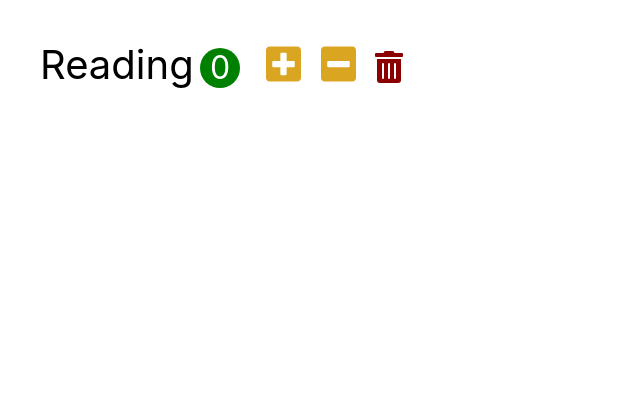
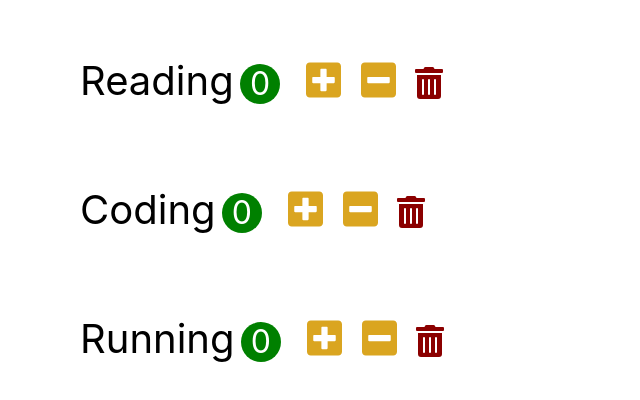
Before and after one commit to youmeSon/habit-tracker-new, a React (Create React App) app: page / in a window 1280 px wide. Shown: the top 400 px of the page, without its empty margins (0-640 px from the left). Built offline with nearby package versions, Linux system fonts and the light colour scheme.

Commit message:
Create a habits component

```diff
--- a/src/app.jsx
+++ b/src/app.jsx
@@ -1,9 +1,10 @@
 import React from "react";
 import "./app.css";
-import Habit from "./components/habit";
+
+import Habits from "./components/habits";
 
 function App() {
-  return <Habit />;
+  return <Habits />;
 }
 
 export default App;
--- a/src/components/habit.jsx
+++ b/src/components/habit.jsx
@@ -1,24 +1,23 @@
 import React, { Component } from "react";
 
 class Habit extends Component {
-  state = {
-    count: 0,
-  };
-
   handleIncrement = () => {
-    this.setState({ count: this.state.count + 1 });
+    this.props.onIncrement(this.props.habit);
   };
 
   handleDecrement = () => {
-    const count = this.state.count - 1;
-    this.setState({ count: count < 0 ? 0 : count });
+    this.props.onDecrement(this.props.habit);
   };
 
+  handleDelete = () => {
+    this.props.onDelete(this.props.habit);
+  };
   render() {
+    const { name, count } = this.props.habit;
     return (
       <li className="habit">
-        <span>Reading</span>
-        <span className="habit-count">{this.state.count}</span>
+        <span>{name}</span>
+        <span className="habit-count">{count}</span>
         <button
           className="habit-button habit-increase"
           onClick={this.handleIncrement}
--- /dev/null
+++ b/src/components/habits.jsx
@@ -0,0 +1,56 @@
+import React, { Component } from "react";
+import Habit from "./habit";
+
+class Habits extends Component {
+  state = {
+    habits: [
+      { id: 1, name: "Reading", count: 0 },
+      { id: 2, name: "Coding", count: 0 },
+      { id: 3, name: "Running", count: 0 },
+    ],
+  };
+
+  handleIncrement = (habit) => {
+    const habits = this.state.habits.map((item) => {
+      if (item.id === habit.id) {
+        return { ...habit, count: habit.count + 1 };
+      }
+      return item;
+    });
+    this.setState({ habits });
+  };
+
+  handleDecrement = (habit) => {
+    const habits = this.state.habits.map((item) => {
+      if (item.id === habit.id) {
+        const count = habit.count - 1;
+        return { ...habit, count: count < 0 ? 0 : count };
+      }
+      return item;
+    });
+    this.setState({ habits });
+  };
+
+  handleDelete = (habit) => {
+    const habits = this.state.habits.filter((item) => item.id !== habit.id);
+    this.setState({ habits });
+  };
+
+  render() {
+    return (
+      <ul>
+        {this.state.habits.map((habit) => (
+          <Habit
+            key={habit.id}
+            habit={habit}
+            onIncrement={this.handleIncrement}
+            onDecrement={this.handleDecrement}
+            onDelete={this.handleDelete}
+          />
+        ))}
+      </ul>
+    );
+  }
+}
+
+export default Habits;
```
